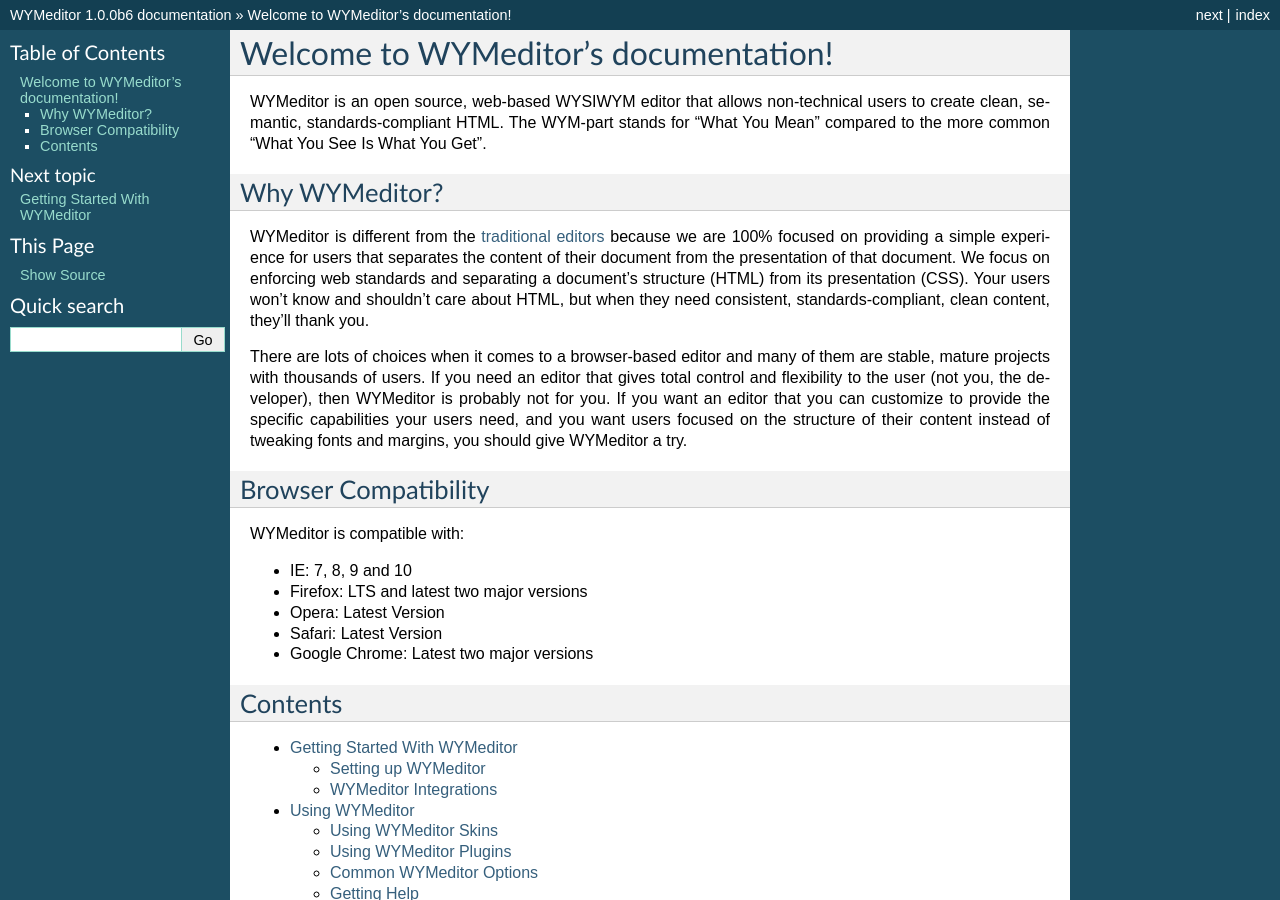
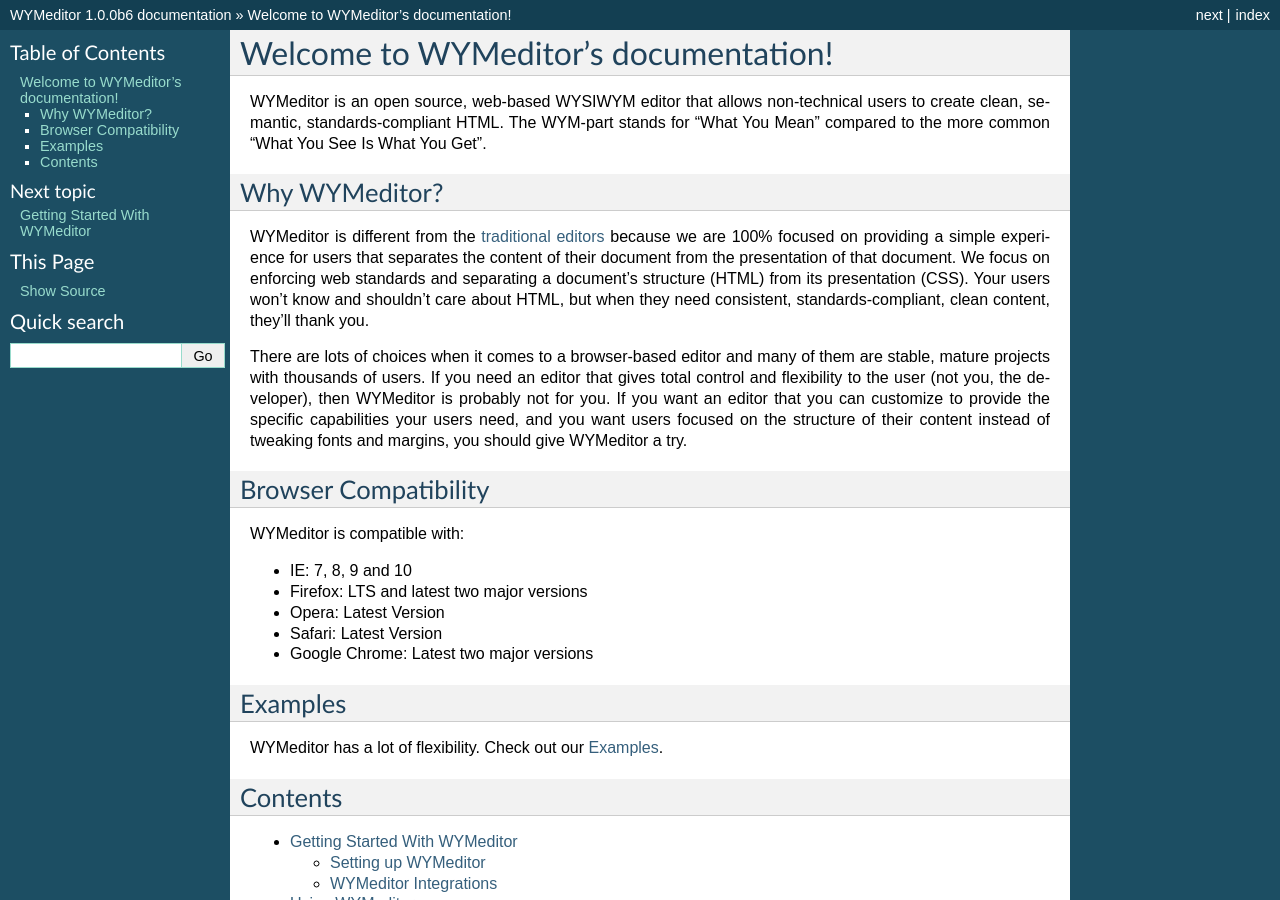
Before and after one commit to wymeditor/wymeditor, a Sphinx documentation site: the page built from docs/index.rst, in a window 1280 px wide and 900 px high. Built offline with Sphinx 7.4.7, drawn with Linux system fonts in a browser that asks for light colours.

```diff
--- a/docs/index.rst
+++ b/docs/index.rst
@@ -55,6 +55,13 @@
 * Google Chrome: Latest two major versions
 
 ********
+Examples
+********
+
+WYMeditor has a lot of flexibility.
+Check out our `Examples <_static/examples/index.html>`_.
+
+********
 Contents
 ********
 
```
Also changed, not shown: 1 other file.
